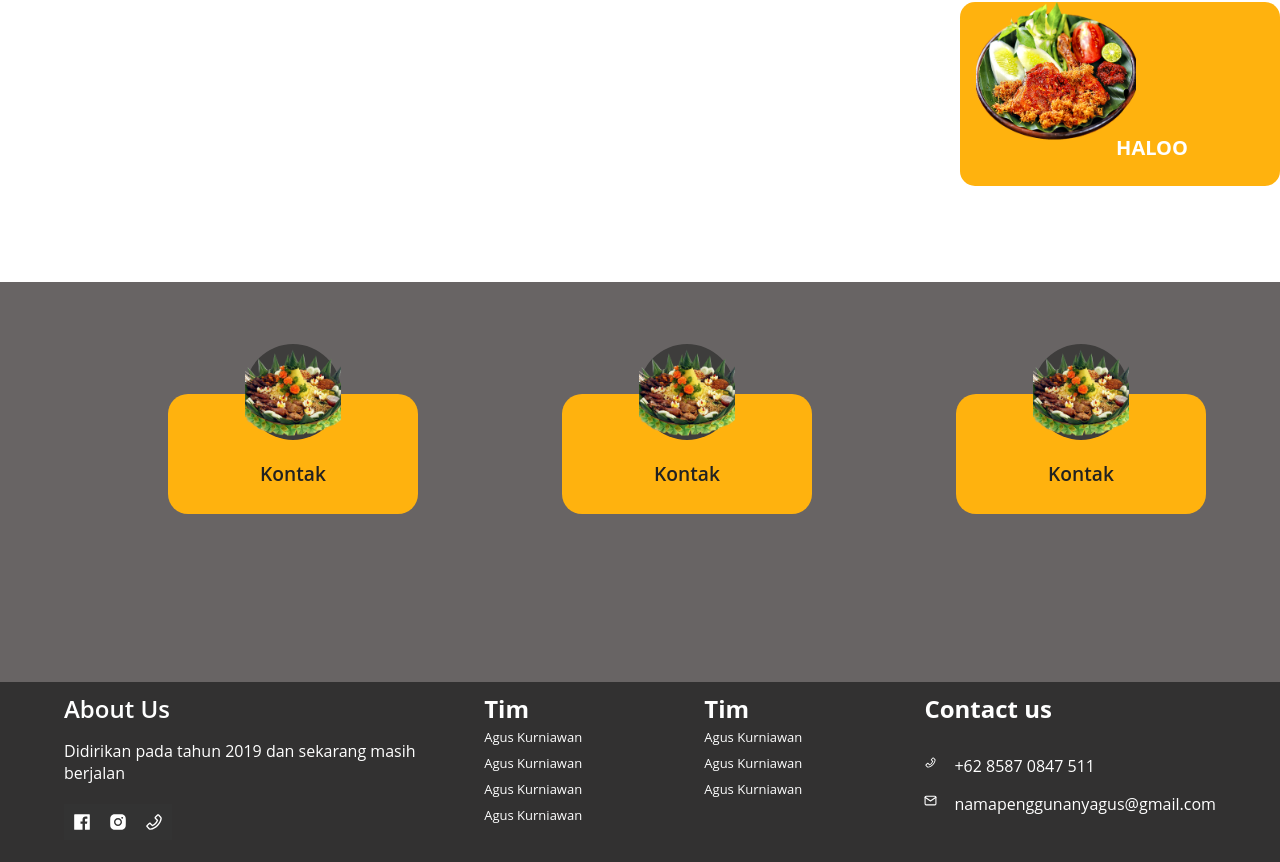
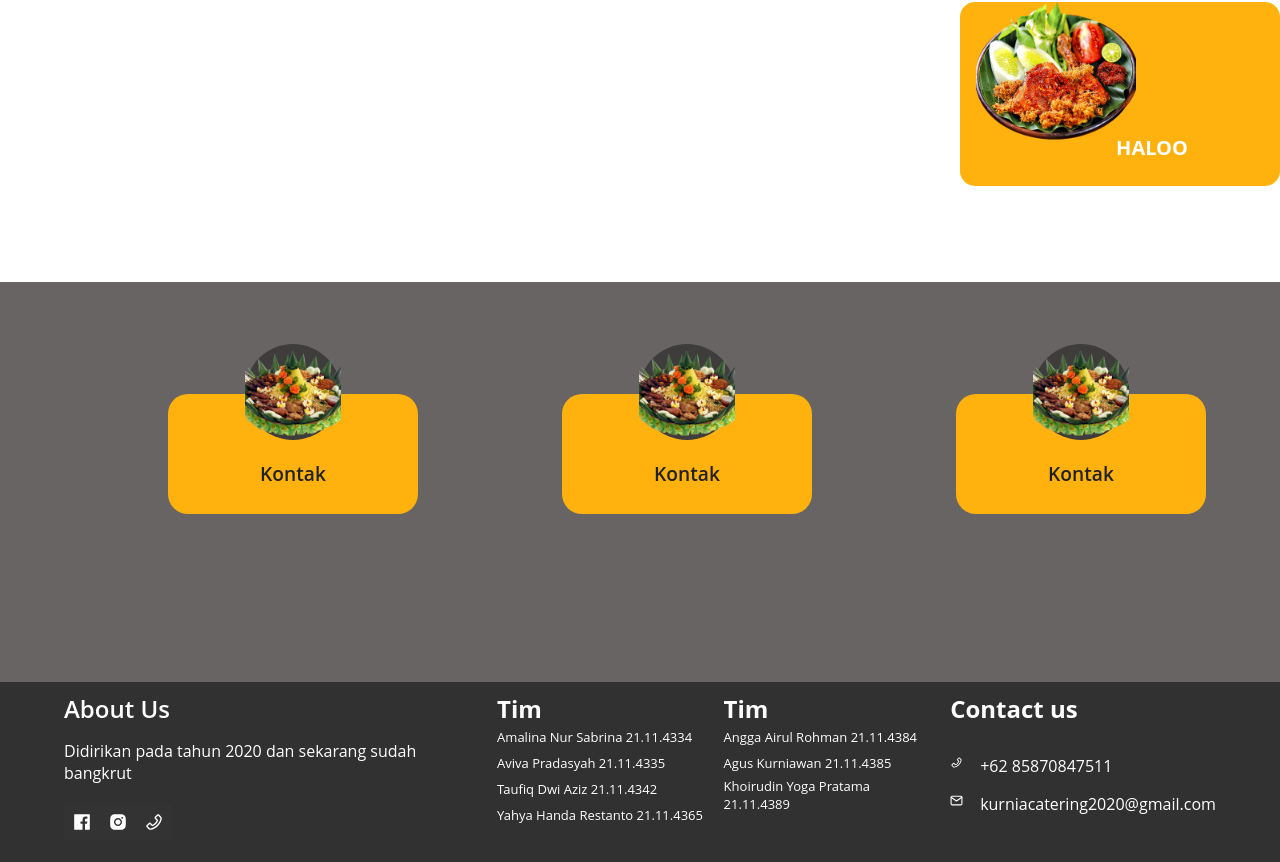
Before and after one commit to Yahya08/kurnia-cateringv2, a React (Create React App) app: page / in a window 1280 px wide. Shown: the part 2014-2876 px from the top of the page. Built offline with nearby package versions, Linux system fonts and the light colour scheme.

Commit message:
Routing wa & email

```diff
--- a/src/assets/Footer.jsx
+++ b/src/assets/Footer.jsx
@@ -15,7 +15,7 @@ function Footer() {
       <div className="footer-con">
         <div className="abaout">
           <h2>About Us</h2>
-          <p>Didirikan pada tahun 2019 dan sekarang masih berjalan</p>
+          <p>Didirikan pada tahun 2020 dan sekarang sudah bangkrut</p>
           <ul className="fot-ul">
             <li>
               <a>
@@ -37,19 +37,19 @@ function Footer() {
         <div className="linkss">
           <h2>Tim</h2>
           <ul>
-            <li><a href="">Agus Kurniawan</a></li>
-            <li><a href="">Agus Kurniawan</a></li>
-            <li><a href="">Agus Kurniawan</a></li>
-            <li><a href="">Agus Kurniawan</a></li>
+            <li><a href="">Amalina Nur Sabrina 21.11.4334</a></li>
+            <li><a href="">Aviva Pradasyah 21.11.4335</a></li>
+            <li><a href="">Taufiq Dwi Aziz 21.11.4342</a></li>
+            <li><a href="">Yahya Handa Restanto 21.11.4365</a></li>
 
           </ul>
         </div>
         <div className="linkss">
           <h2>Tim</h2>
           <ul>
-            <li><a href="">Agus Kurniawan</a></li>
-            <li><a href="">Agus Kurniawan</a></li>
-            <li><a href="">Agus Kurniawan</a></li>
+            <li><a href="">Angga Airul Rohman 21.11.4384</a></li>
+            <li><a href="">Agus Kurniawan 21.11.4385</a></li>
+            <li><a href="">Khoirudin Yoga Pratama 21.11.4389</a></li>
 
 
           </ul>
@@ -59,11 +59,11 @@ function Footer() {
           <ul className="fot-info">
             <li>
               <span><AiOutlinePhone/></span>
-              <p><a href="">+62 8587 0847 511</a> </p>
+              <p><a href="https://wa.me/6285870847511">+62 85870847511</a> </p>
             </li>
             <li>
               <span><FiMail/></span>
-              <p><a href="">namapenggunanyagus@gmail.com</a> </p>
+              <p><a href="mailto:kurniacatering2020@gmail.com">kurniacatering2020@gmail.com</a> </p>
             </li>
           </ul>
         </div>
```
